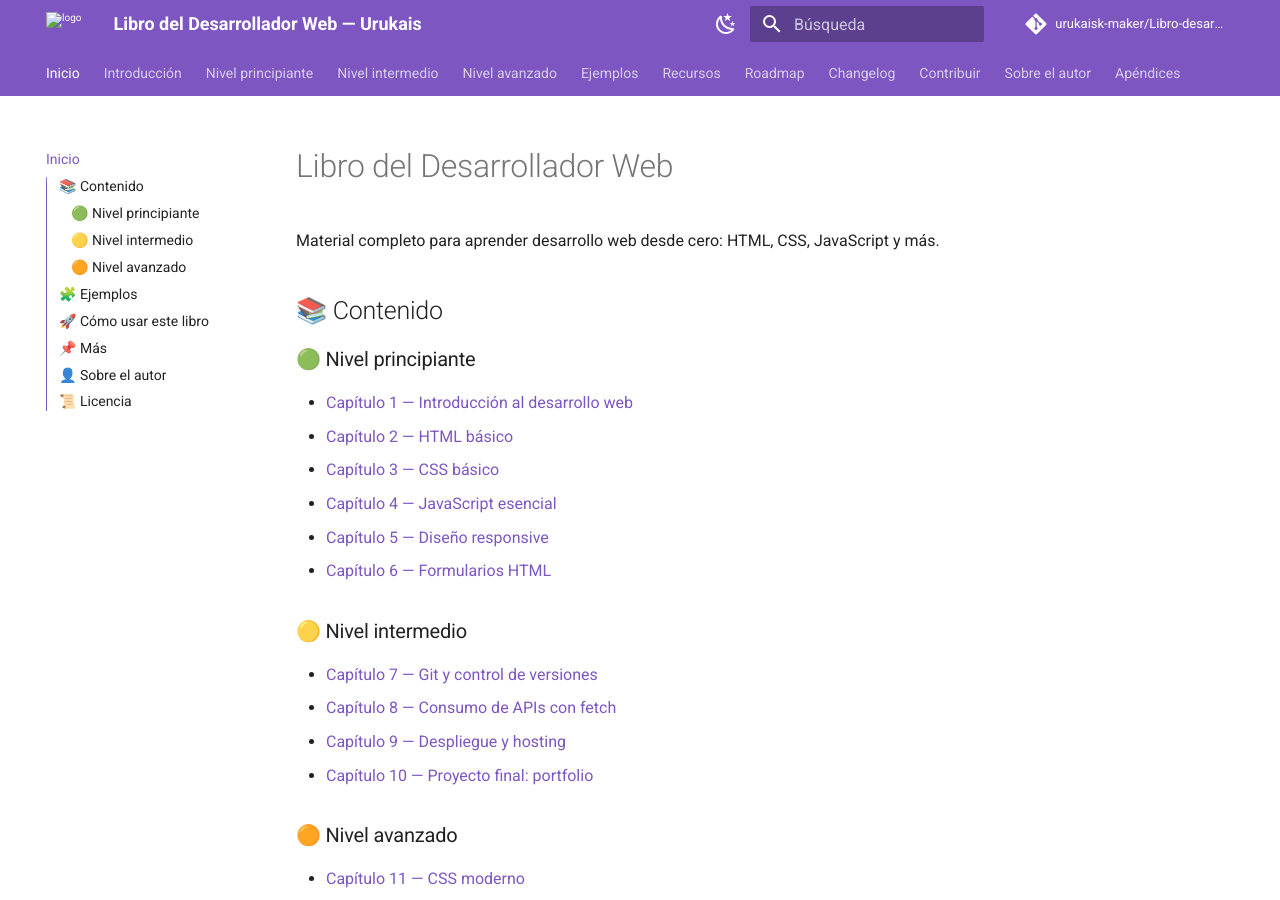
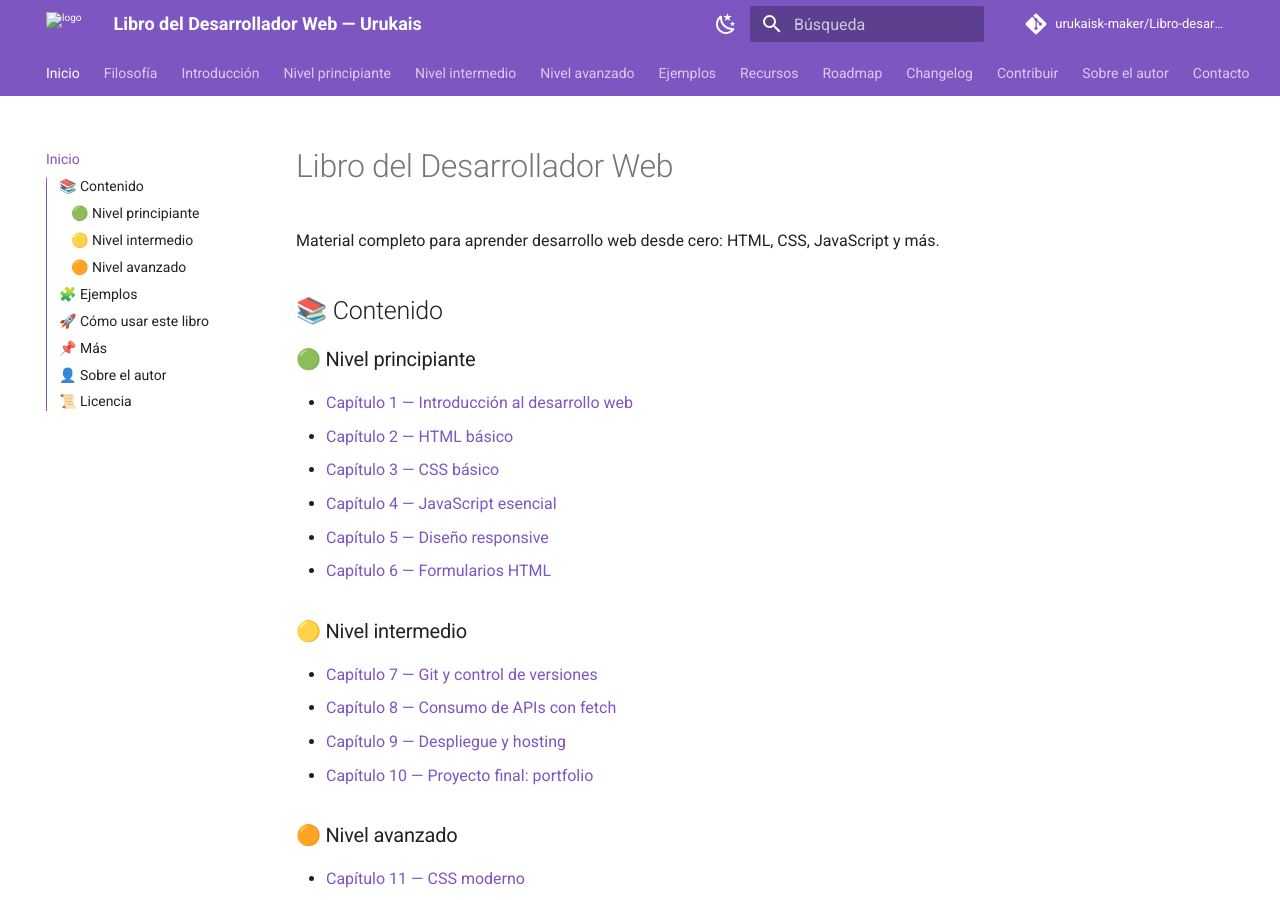
Before and after one commit to urukaisk-maker/Libro-desarrollador-Web-Urukais-, an MkDocs documentation site: the page built from docs/index.md, in a window 1280 px wide and 900 px high. Built offline with MkDocs 1.6.1 and Material for MkDocs 9.7.7, drawn with Linux system fonts in a browser that asks for light colours; comment, search, counter and statistics services are not loaded; some of the changed lines change nothing that is shown.

Commit message:
Update mkdocs.yml

```diff
--- a/mkdocs.yml
+++ b/mkdocs.yml
@@ -35,6 +35,7 @@
 
 nav:
   - Inicio: index.md
+  - Filosofía: filosofia.md
   - Introducción: introduccion.md
   - Nivel principiante:
       - "01 — Introducción al desarrollo web": capitulos/01-introduccion.md
@@ -63,6 +64,9 @@
   - Changelog: changelog.md
   - Contribuir: contribuir.md
   - Sobre el autor: autor.md
+  - Contacto: contacto.md
+  - Agradecimientos: agradecimientos.md
+  - Prensa: prensa.md
   - Apéndices:
       - Índice: apendices/index.md
       - Chuletas rápidas: apendices/chuletas.md
```
